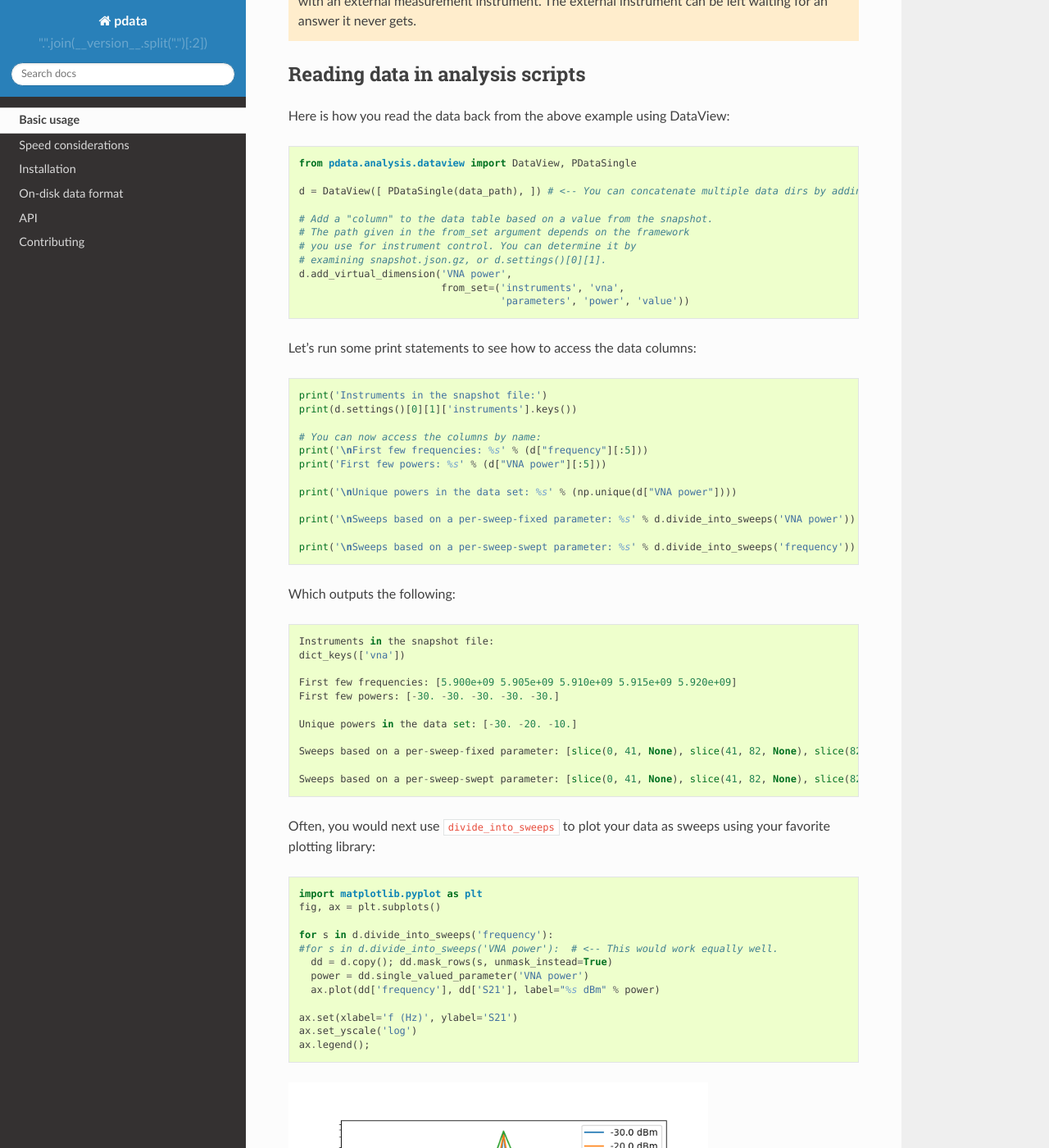
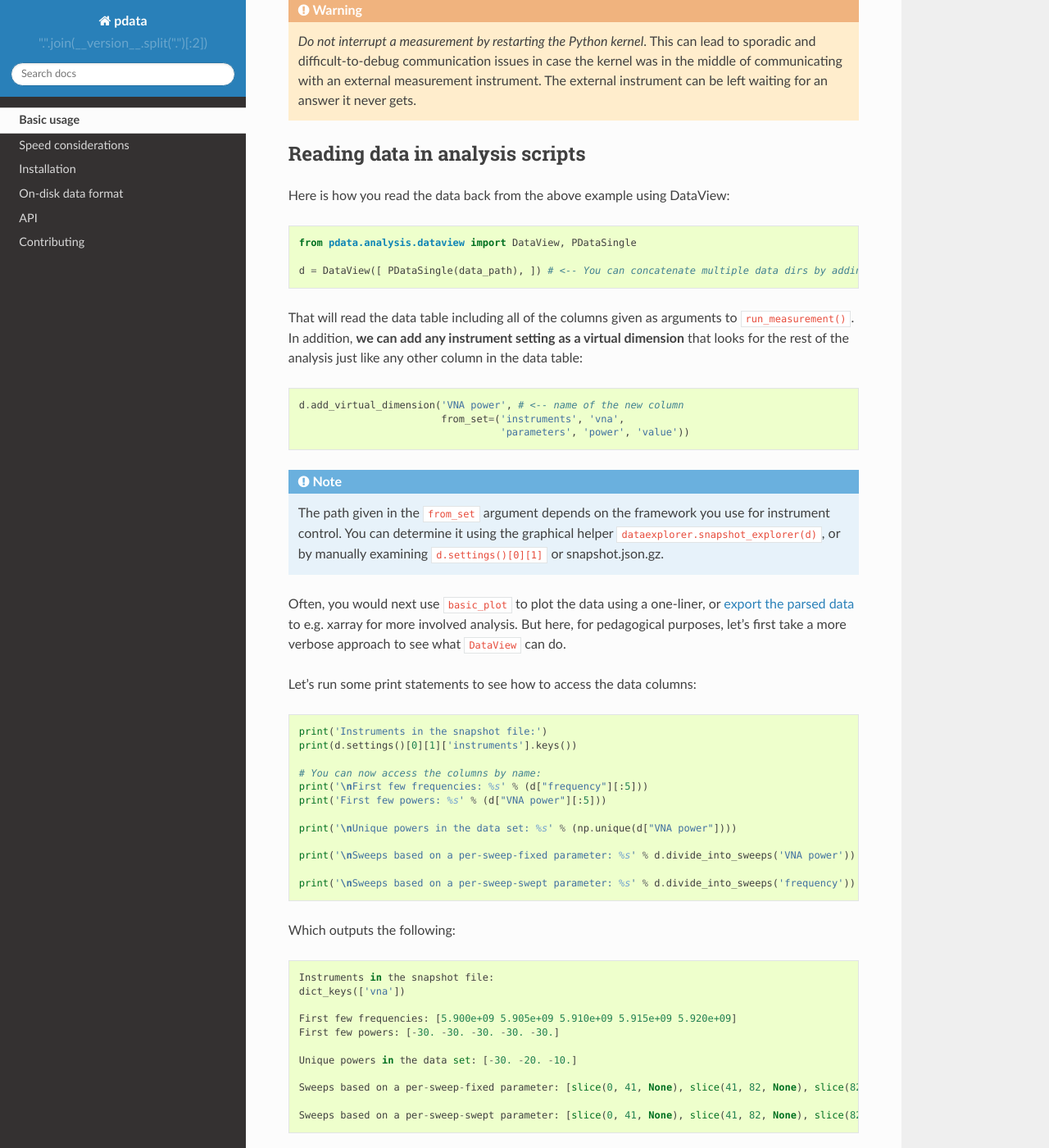
Before and after one commit to govenius/pdata, a Sphinx documentation site: the page built from docs/index.rst, in a window 1280 px wide and 1400 px high, scrolled down 2520 px. Shown: the whole window at 82% size. Built offline with Sphinx 7.4.7 and the Read the Docs theme 2.0.0, drawn with Linux system fonts in a browser that asks for light colours; the version number could not be read and is left out; some of the changed text lies outside the part shown.

Commit message:
Minor reorganization of the Getting started documentation

```diff
--- a/docs/api.rst
+++ b/docs/api.rst
@@ -1,9 +1,11 @@
 API
 ===
 
-Most of the functionality is implemented in procedural_data.py and the Measurement class within it.
+Almost all of the measurement-side functionality is implemented in
+procedural_data.py, and the :code:`Measurement` class within it.
 
-Analysis side is implemented in dataview.py.
+Analysis side functionality is implemented in dataview.py and
+dataexplorer.py.
 
 :ref:`genindex`
 
--- a/docs/index.rst
+++ b/docs/index.rst
@@ -36,10 +36,16 @@ Pdata also provides basic helpers for quick data visualization (with
 :code:`data_selector()`), and live plotting (with
 :code:`monitor_dir()`).
 
-Pdata does *not* aim to be a fully featured plotting and analysis
-library, however. Instead, we implement **easy-to-use export
-capabilities of parsed data to other Python and non-Python tools**
-(see :ref:`Analyzing with other tools <analyzing_with_other_tools>`).
+Pdata does *not* aim to be a fully-featured plotting and analysis
+library. Instead, we implement **easy-to-use export capabilities of
+parsed data to other Python and non-Python tools** (see
+:ref:`Analyzing with other tools <analyzing_with_other_tools>`).
+
+Below you find a short guide to using the most important features of
+pdata. You can find the same content in an interactive Jupyter
+notebook format under the :code:`examples` directory. For more
+detailed documentation of each function, see the :doc:`API page
+</api>`
 
 .. note:: The only requirement for the framework used to control the
           instruments is that the framework needs to be able to return
@@ -127,13 +133,26 @@ Here is how you read the data back from the above example using DataView::
 
   d = DataView([ PDataSingle(data_path), ]) # <-- You can concatenate multiple data dirs by adding multiple PDataSingle's to the array
 
-  # Add a "column" to the data table based on a value from the snapshot.
-  # The path given in the from_set argument depends on the framework
-  # you use for instrument control. You can determine it by
-  # examining snapshot.json.gz, or d.settings()[0][1].
-  d.add_virtual_dimension('VNA power',
+That will read the data table including all of the columns given as
+arguments to :code:`run_measurement()`. In addition, **we can add any
+instrument setting as a virtual dimension** that looks for the rest of
+the analysis just like any other column in the data table::
+
+  d.add_virtual_dimension('VNA power', # <-- name of the new column
                           from_set=('instruments', 'vna',
                                     'parameters', 'power', 'value'))
+
+.. note:: The path given in the :code:`from_set` argument depends on
+          the framework you use for instrument control. You can
+          determine it using the graphical helper
+          :code:`dataexplorer.snapshot_explorer(d)`, or by manually
+          examining :code:`d.settings()[0][1]` or snapshot.json.gz.
+
+Often, you would next use :code:`basic_plot` to plot the data using a
+one-liner, or :ref:`export the parsed data
+<analyzing_with_other_tools>` to e.g. xarray for more involved
+analysis. But here, for pedagogical purposes, let's first take a more
+verbose approach to see what :code:`DataView` can do.
 
 Let's run some print statements to see how to access the data columns::
 
@@ -164,15 +183,16 @@ Which outputs the following::
 
   Sweeps based on a per-sweep-swept parameter: [slice(0, 41, None), slice(41, 82, None), slice(82, 123, None)]
 
-Often, you would next use :code:`divide_into_sweeps` to plot your data
-as sweeps using your favorite plotting library::
+Let's next divide the data into sweeps with
+:code:`divide_into_sweeps`. We can then plot those sweeps with
+matplotlib, as an example::
 
   import matplotlib.pyplot as plt
   fig, ax = plt.subplots()
 
   for s in d.divide_into_sweeps('frequency'):
   #for s in d.divide_into_sweeps('VNA power'):  # <-- This would work equally well.
-    dd = d.copy(); dd.mask_rows(s, unmask_instead=True)
+    dd = d.copy(); dd.mask_rows(s, unmask_instead=True) # Create a copy of d, and mask (i.e. hide) all rows except a single sweep
     power = dd.single_valued_parameter('VNA power')
     ax.plot(dd['frequency'], dd['S21'], label="%s dBm" % power)
 
```
Also changed, not shown: other parts of docs/index.rst (+2 -2 lines), README.rst (+16 -9 lines).
